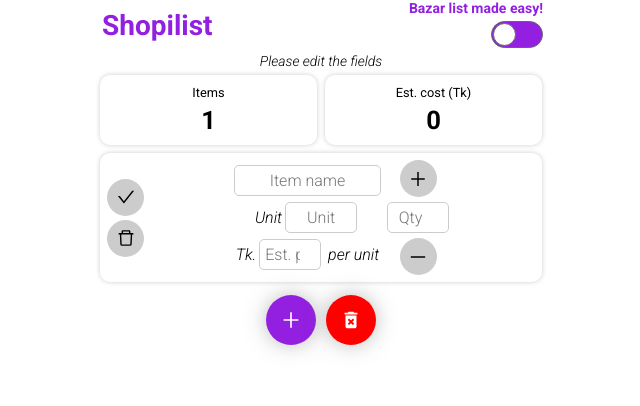
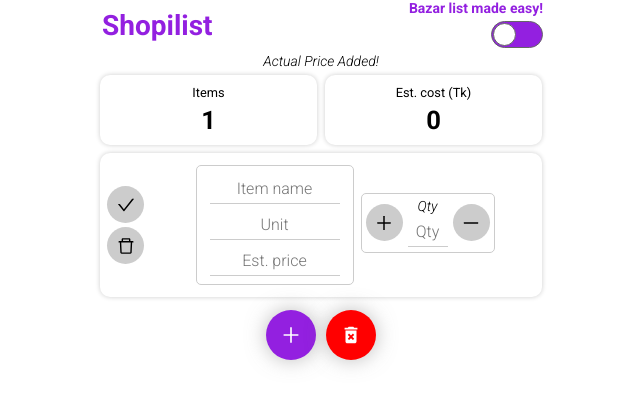
Before and after one commit to metanveer/shopiplanner, a React (Create React App) app: page / in a window 1280 px wide. Both pictures are taken after a click on the button 640 px from the left and 102 px from the top of the page. Shown: the top 406 px of the page, without its empty margins (319-959 px from the left). Built offline with nearby package versions, Linux system fonts and the light colour scheme.

Commit message:
Ui changed, add discount feature

```diff
--- a/src/components/ItemCard.elem.js
+++ b/src/components/ItemCard.elem.js
@@ -52,7 +52,41 @@ export const ContentGroup = styled.div`
   display: flex;
   flex-direction: column;
   justify-content: center;
+  align-items: flex-start;
+  border: 1px solid ${(p) => p.theme.inputBorder};
+  border-radius: 5px;
+  padding: 5px 10px;
+  margin: 7px 7px;
+`;
+export const ContentGroupHor = styled.div`
+  display: flex;
+  flex-direction: row;
+  justify-content: center;
   align-items: center;
+  border: 1px solid ${(p) => p.theme.inputBorder};
+  border-radius: 5px;
+  margin-bottom: 5px;
+  padding: 2px;
+`;
+export const ContentGroupHorIns = styled.div`
+  display: flex;
+  flex-direction: row;
+  justify-content: center;
+  align-items: center;
+  /* border: 1px solid ${(p) => p.theme.inputBorder};
+  border-radius: 5px;
+  margin-bottom: 5px;
+  padding: 2px; */
+`;
+export const ContentGroupHorInsWrap = styled.div`
+  display: flex;
+  flex-direction: column;
+  justify-content: center;
+  align-items: center;
+  border: 1px solid ${(p) => p.theme.inputBorder};
+  border-radius: 5px;
+  margin-bottom: 5px;
+  padding: 2px;
 `;
 
 export const CompareTexts = styled.div`
@@ -72,13 +106,22 @@ export const Input = styled.input`
   font-family: inherit;
   text-align: center;
   font-weight: 300;
-  background-color: ${(p) => p.theme.bg};
+  background-color: ${(p) => p.theme.cardBg};
   color: ${(p) => p.theme.text};
-  border-radius: 5px;
-  border: 1px solid ${(p) => p.theme.inputBorder};
+  /* border-radius: 5px; */
+  border: hidden;
+  border-bottom: 1px solid ${(p) => p.theme.inputBorder};
   overflow: hidden;
   width: ${({ width }) => (width ? `${width}` : "50px")};
   transition: all 0.2s linear;
+  -moz-appearance: textfield;
+  &::-webkit-outer-spin-button,
+  &::-webkit-inner-spin-button {
+    /* display: none; <- Crashes Chrome on hover */
+    -webkit-appearance: none;
+    margin: 0; /* <-- Apparently some margin are still there even though it's hidden */
+  }
+
   &:focus {
     outline: none;
   }
@@ -89,6 +132,13 @@ export const InputWrapper = styled.div`
   font-weight: 300;
   font-size: 1.6rem;
   font-style: italic;
+`;
+export const Label = styled.label`
+  color: ${(p) => p.theme.text};
+  font-weight: 300;
+  font-size: 1.4rem;
+  font-style: italic;
+  margin-top: 2px;
 `;
 
 export const SmallButton = styled.button`
--- a/src/components/ItemCard.js
+++ b/src/components/ItemCard.js
@@ -1,4 +1,4 @@
-import React, { useContext } from "react";
+import React, { useContext, useEffect } from "react";
 import {
   AiOutlineCheck,
   AiOutlinePlus,
@@ -13,7 +13,11 @@ import {
   RightColumnOne,
   RightColumnTwo,
   ContentGroup,
+  ContentGroupHor,
+  ContentGroupHorIns,
+  ContentGroupHorInsWrap,
   Input,
+  Label,
   SmallButton,
   CompareTexts,
   LeftButtonsContainer,
@@ -26,8 +30,8 @@ const ItemCard = ({
   priceEstimated,
   priceActual,
   quantity,
+  disc,
   isPurchased,
-
   unit,
 }) => {
   const {
@@ -36,13 +40,17 @@ const ItemCard = ({
     setItemPriceEst,
     setItemPriceAct,
     setItemUnit,
+    setItemDisc,
     setItemIsPurchased,
     removeItem,
   } = useContext(ShoppingListContext);
 
   function buttonCheckedHandler() {
     if (!isPurchased) {
-      setItemPriceAct(priceEstimated, id);
+      setItemPriceAct(
+        disc ? discountedPrice(priceEstimated, disc) : priceEstimated,
+        id
+      );
       setItemIsPurchased(true, id);
     }
 
@@ -50,6 +58,23 @@ const ItemCard = ({
       setItemPriceAct(null, id);
       setItemIsPurchased(false, id);
     }
+  }
+
+  function handleDiscount(e) {
+    setItemDisc(e.target.value, id);
+  }
+
+  useEffect(() => {
+    setItemPriceAct(
+      disc ? discountedPrice(priceEstimated, disc) : priceEstimated,
+      id
+    );
+    // eslint-disable-next-line react-hooks/exhaustive-deps
+  }, [disc, priceEstimated, id]);
+
+  function discountedPrice(price, disc) {
+    const discountedPrice = price * 1 - (price * Number(disc) * 1) / 100;
+    return discountedPrice;
   }
 
   const modifier = priceActual > priceEstimated ? "danger" : null;
@@ -60,7 +85,6 @@ const ItemCard = ({
         <SmallButton checked={isPurchased} onClick={buttonCheckedHandler}>
           <AiOutlineCheck />
         </SmallButton>
-
         <SmallButton onClick={() => removeItem(id)}>
           <AiOutlineDelete />
         </SmallButton>
@@ -69,46 +93,46 @@ const ItemCard = ({
         <RightColumnOne>
           <ContentGroup>
             <Input
-              width="135px"
+              width="120px"
               type="text"
               placeholder="Item name"
               value={name}
               maxLength="17"
               onChange={(e) => setItemName(e.target.value, id)}
             />
-            <InputWrapper>
-              Unit
+
             <Input
-                width="60px"
+              width="120px"
               type="text"
               placeholder="Unit"
               value={unit}
               maxLength="12"
               onChange={(e) => setItemUnit(e.target.value, id)}
             />
-            </InputWrapper>
-            <InputWrapper>
-              Tk.
+
             <Input
-                width="50px"
+              width="120px"
               type="number"
               min={0}
               max={99999}
               placeholder="Est. price"
               value={priceEstimated}
               onChange={(e) => setItemPriceEst(e.target.value, id)}
-              />{" "}
-              per {unit ? unit : "unit"}
-            </InputWrapper>
+            />
           </ContentGroup>
-          <ContentGroup>
+          <div>
+            <ContentGroupHor>
               <SmallButton
                 onClick={() => setItemQty((quantity = quantity * 1 + 1), id)}
               >
                 <AiOutlinePlus />
               </SmallButton>
+              <InputWrapper
+                style={{ display: "flex", flexDirection: "column" }}
+              >
+                <Label>Qty</Label>
                 <Input
-              width="50px"
+                  width="30px"
                   type="number"
                   placeholder="Qty"
                   min={0}
@@ -116,16 +140,32 @@ const ItemCard = ({
                   value={quantity}
                   onChange={(e) => setItemQty(e.target.value, id)}
                 />
-
+              </InputWrapper>
               <SmallButton
                 onClick={() => setItemQty((quantity = quantity * 1 - 1), id)}
               >
                 <AiOutlineMinus />
               </SmallButton>
-          </ContentGroup>
-          <ContentGroup>
+            </ContentGroupHor>
+
             {isPurchased && (
-              <>
+              <ContentGroupHorInsWrap>
+                <ContentGroupHorIns>
+                  <InputWrapper>
+                    Disc
+                    <Input
+                      width="30px"
+                      type="number"
+                      placeholder="Disc"
+                      min={0}
+                      max={99}
+                      value={disc}
+                      onChange={handleDiscount}
+                    />
+                    %
+                  </InputWrapper>
+                </ContentGroupHorIns>
+                <ContentGroupHorIns>
                   <SmallButton
                     onClick={() =>
                       setItemPriceAct((priceActual = priceActual * 1 + 1), id)
@@ -133,9 +173,11 @@ const ItemCard = ({
                   >
                     <AiOutlinePlus />
                   </SmallButton>
-
+                  <div style={{ display: "flex", flexDirection: "column" }}>
+                    <Label>Act. Tk.</Label>
                     <Input
                       width="50px"
+                      name="actualPrice"
                       type="number"
                       min={0}
                       max={99999}
@@ -143,6 +185,7 @@ const ItemCard = ({
                       value={priceActual}
                       onChange={(e) => setItemPriceAct(e.target.value, id)}
                     />
+                  </div>
                   <SmallButton
                     onClick={() =>
                       setItemPriceAct((priceActual = priceActual * 1 - 1), id)
@@ -150,9 +193,10 @@ const ItemCard = ({
                   >
                     <AiOutlineMinus />
                   </SmallButton>
-              </>
+                </ContentGroupHorIns>
+              </ContentGroupHorInsWrap>
             )}
-          </ContentGroup>
+          </div>
         </RightColumnOne>
         <RightColumnTwo>
           <CompareTexts>
--- a/src/configs/colors.js
+++ b/src/configs/colors.js
@@ -26,7 +26,7 @@ export const dark = {
   cardBg: "#222222",
   text: "#E3E3E3",
   textLight: "#000",
-  inputBorder: "#222222",
+  inputBorder: "#444",
   smBtnText: "#eee",
   smBtnBg: "#383838",
   smBtnHoverBg: "##434343",
--- a/src/contexts/ShoppingListContext.js
+++ b/src/contexts/ShoppingListContext.js
@@ -49,6 +49,12 @@ const ShoppingListContextProvider = ({ children }) => {
       payload: { changedUnit, id },
     });
   };
+  const setItemDisc = (changedDisc, id) => {
+    dispatch({
+      type: "CHANGE_DISC",
+      payload: { changedDisc, id },
+    });
+  };
 
   const setItemIsPurchased = (value, id) => {
     dispatch({
@@ -84,6 +90,7 @@ const ShoppingListContextProvider = ({ children }) => {
     setItemPriceEst,
     setItemPriceAct,
     setItemQty,
+    setItemDisc,
     setItemUnit,
     setItemIsPurchased,
     clearShoppingList,
--- a/src/contexts/ShoppingListReducer.js
+++ b/src/contexts/ShoppingListReducer.js
@@ -97,6 +97,7 @@ export const ShoppingListReducer = (state, action) => {
       const indexPriceAct = state.shoppingListItems.findIndex(
         (item) => item.id === action.payload.id
       );
+
       if (
         action.payload.updatedPriceAct >= 0 &&
         action.payload.updatedPriceAct <= 9999
@@ -146,6 +147,33 @@ export const ShoppingListReducer = (state, action) => {
           ...getItemsCounts(state.shoppingListItems),
           shoppingListItems: [...state.shoppingListItems],
           message: "Maximum allowed qauntity reached!",
+        };
+      }
+      return {
+        ...state,
+        ...getItemsCounts(state.shoppingListItems),
+        shoppingListItems: [...state.shoppingListItems],
+        message: "You know, this doesn't make sense!",
+      };
+    case "CHANGE_DISC":
+      const indexDisc = state.shoppingListItems.findIndex(
+        (item) => item.id === action.payload.id
+      );
+      if (action.payload.changedDisc >= 0 && action.payload.changedDisc <= 99) {
+        state.shoppingListItems[indexDisc].disc = action.payload.changedDisc;
+        return {
+          ...state,
+          ...getItemsCounts(state.shoppingListItems),
+          shoppingListItems: [...state.shoppingListItems],
+          message: "Discount updated",
+        };
+      }
+      if (action.payload.changedQty >= 99) {
+        return {
+          ...state,
+          ...getItemsCounts(state.shoppingListItems),
+          shoppingListItems: [...state.shoppingListItems],
+          message: "Doesn't make sense!",
         };
       }
       return {
--- a/src/pages/Home.js
+++ b/src/pages/Home.js
@@ -19,6 +19,7 @@ function Home() {
     priceEstimated: "",
     priceActual: "",
     quantity: "",
+    disc: 0,
     unit: "",
     isPurchased: false,
   };
```
Lines whose indentation alone changed are shown as unchanged.
